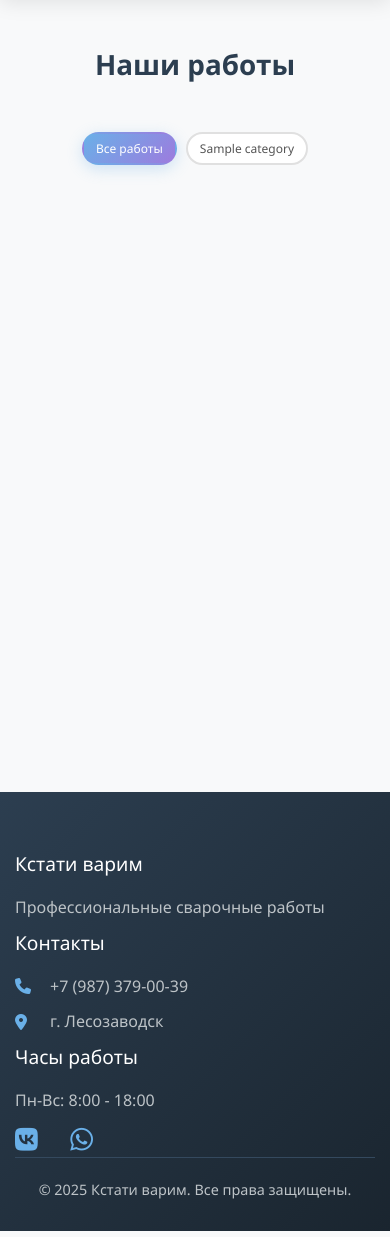
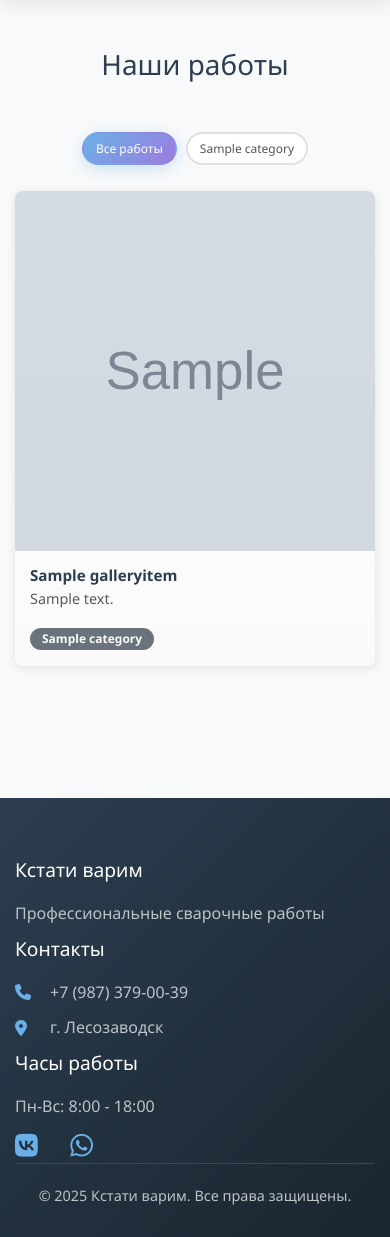
Before and after one commit to gnwwolf/kstativarim_project, a Django app: page /gallery/ in a window 390 px wide. Shown: the part 65-1302 px from the top of the page. Run offline with Django 5.2, Linux system fonts and the light colour scheme; tables that the repository leaves empty hold one stand-in row (values such as "Sample post"); grey boxes marked "Sample" are stand-in pictures.

Commit message:
Update style.css

```diff
--- a/main/static/main/css/style.css
+++ b/main/static/main/css/style.css
@@ -315,85 +315,32 @@ a:hover {
    ГАЛЕРЕЯ РАБОТ
    ======================================== */
 /* ========================================
-   НОРМАЛЬНАЯ СЕТКА ГАЛЕРЕИ
+   ПОЛНОЭКРАННЫЙ ПРОСМОТР ДЛЯ ГАЛЕРЕИ
    ======================================== */
 
-/* ---------- ОБЩИЕ СТИЛИ ---------- */
-.gallery-section {
-    padding: 60px 0;
-    background: #f8f9fa;
-}
-
-.gallery-section h1 {
-    color: #2C3E50;
-    font-weight: 700;
-    margin-bottom: 40px;
-    text-align: center;
-}
-
-/* ---------- КНОПКИ ФИЛЬТРОВ ---------- */
-.gallery-filters {
-    display: flex;
-    flex-wrap: wrap;
-    justify-content: center;
-    gap: 10px;
-    margin-bottom: 40px;
-}
-
-.filter-btn {
-    padding: 10px 25px;
-    border: 2px solid #e0e0e0;
-    border-radius: 30px;
+/* Карточка галереи - курсор указывает на кликабельность */
+.gallery-card {
+    cursor: pointer;
+    overflow: hidden;
+    border-radius: 8px;
+    box-shadow: 0 2px 10px rgba(0,0,0,0.1);
+    transition: transform 0.3s ease, box-shadow 0.3s ease;
     background: white;
-    color: #555;
-    font-size: 0.95rem;
-    font-weight: 500;
-    cursor: pointer;
-    transition: all 0.3s ease;
-}
-
-.filter-btn:hover {
-    background: #f0f0f0;
-    border-color: #6AB0E8;
-    transform: translateY(-2px);
-}
-
-.filter-btn.active {
-    background: linear-gradient(135deg, #6AB0E8, #9D7BDE);
-    color: white;
-    border-color: transparent;
-    box-shadow: 0 4px 15px rgba(106, 176, 232, 0.3);
-}
-
-/* ---------- СЕТКА ГАЛЕРЕИ ---------- */
-.gallery-grid {
-    display: grid;
-    grid-template-columns: repeat(4, 1fr);
-    gap: 25px;
-}
-
-/* ---------- КАРТОЧКА ГАЛЕРЕИ ---------- */
-.gallery-card {
-    background: white;
-    border-radius: 12px;
-    overflow: hidden;
-    box-shadow: 0 2px 15px rgba(0, 0, 0, 0.08);
-    transition: all 0.3s ease;
-    cursor: pointer;
+    height: 100%;
 }
 
 .gallery-card:hover {
     transform: translateY(-5px);
-    box-shadow: 0 8px 30px rgba(0, 0, 0, 0.15);
+    box-shadow: 0 8px 30px rgba(0,0,0,0.2);
 }
 
-/* ---------- ИЗОБРАЖЕНИЕ ---------- */
+/* Контейнер для изображения с сохранением пропорций */
 .gallery-card .image-wrapper {
     width: 100%;
-    padding-top: 75%;
+    padding-top: 75%; /* 4:3 Aspect Ratio */
     position: relative;
     overflow: hidden;
-    background: #f0f0f0;
+    background: #f8f9fa;
 }
 
 .gallery-card .image-wrapper img {
@@ -403,28 +350,225 @@ a:hover {
     width: 100%;
     height: 100%;
     object-fit: cover;
-    transition: transform 0.3s ease;
+    transition: transform 0.4s ease;
 }
 
 .gallery-card:hover .image-wrapper img {
-    transform: scale(1.05);
+    transform: scale(1.08);
 }
 
-/* Иконка увеличения */
-.gallery-card .image-wrapper .zoom-icon {
+/* Тело карточки */
+.gallery-card .card-body {
+    padding: 15px;
+}
+
+.gallery-card .card-title {
+    font-size: 1.1rem;
+    margin-bottom: 5px;
+    font-weight: 600;
+    color: #2C3E50;
+}
+
+.gallery-card .card-text {
+    color: #7F8C8D;
+    font-size: 0.9rem;
+    line-height: 1.4;
+}
+
+.gallery-card .badge {
+    font-size: 0.8rem;
+    padding: 5px 12px;
+    border-radius: 20px;
+}
+
+/* ========================================
+   ПОЛНОЭКРАННОЕ МОДАЛЬНОЕ ОКНО
+   ======================================== */
+
+.fullscreen-modal {
+    display: none;
+    position: fixed;
+    z-index: 9999;
+    left: 0;
+    top: 0;
+    width: 100%;
+    height: 100%;
+    background-color: rgba(0, 0, 0, 0.92);
+    align-items: center;
+    justify-content: center;
+    animation: fadeIn 0.3s ease;
+}
+
+@keyframes fadeIn {
+    from { opacity: 0; }
+    to { opacity: 1; }
+}
+
+@keyframes zoomIn {
+    from { transform: scale(0.8); opacity: 0; }
+    to { transform: scale(1); opacity: 1; }
+}
+
+.fullscreen-content {
+    max-width: 92%;
+    max-height: 85%;
+    object-fit: contain;
+    border-radius: 6px;
+    animation: zoomIn 0.3s ease;
+    box-shadow: 0 0 50px rgba(0,0,0,0.5);
+}
+
+/* Подпись под изображением */
+.fullscreen-caption {
+    position: absolute;
+    bottom: 40px;
+    left: 50%;
+    transform: translateX(-50%);
+    color: white;
+    font-size: 1.2rem;
+    background: rgba(0, 0, 0, 0.7);
+    padding: 12px 30px;
+    border-radius: 8px;
+    text-align: center;
+    max-width: 80%;
+    font-weight: 500;
+    backdrop-filter: blur(10px);
+    border: 1px solid rgba(255,255,255,0.1);
+}
+
+/* Кнопка закрытия */
+.close-fullscreen {
+    position: absolute;
+    top: 25px;
+    right: 35px;
+    color: white;
+    font-size: 45px;
+    font-weight: bold;
+    cursor: pointer;
+    z-index: 10000;
+    background: rgba(255, 255, 255, 0.1);
+    width: 60px;
+    height: 60px;
+    border-radius: 50%;
+    display: flex;
+    align-items: center;
+    justify-content: center;
+    transition: all 0.3s ease;
+    user-select: none;
+    border: 2px solid rgba(255,255,255,0.2);
+}
+
+.close-fullscreen:hover {
+    color: #ff4444;
+    background: rgba(255, 68, 68, 0.2);
+    border-color: #ff4444;
+    transform: rotate(90deg);
+}
+
+/* Индикатор загрузки */
+.fullscreen-loading {
+    position: absolute;
+    color: white;
+    font-size: 2rem;
+    z-index: 9998;
+    animation: spin 1s linear infinite;
+}
+
+@keyframes spin {
+    from { transform: rotate(0deg); }
+    to { transform: rotate(360deg); }
+}
+
+/* ========================================
+   АДАПТИВНОСТЬ ДЛЯ МОБИЛЬНЫХ УСТРОЙСТВ
+   ======================================== */
+
+@media (max-width: 768px) {
+    .fullscreen-content {
+        max-width: 95%;
+        max-height: 70%;
+    }
+
+    .fullscreen-caption {
+        font-size: 0.95rem;
+        padding: 10px 20px;
+        bottom: 25px;
+        max-width: 90%;
+        width: auto;
+    }
+
+    .close-fullscreen {
+        top: 15px;
+        right: 15px;
+        width: 50px;
+        height: 50px;
+        font-size: 35px;
+    }
+}
+
+@media (max-width: 576px) {
+    .gallery-card .image-wrapper {
+        padding-top: 100%; /* 1:1 Aspect Ratio на телефонах */
+    }
+
+    .gallery-card .card-title {
+        font-size: 0.95rem;
+    }
+
+    .fullscreen-content {
+        max-width: 98%;
+        max-height: 65%;
+    }
+
+    .fullscreen-caption {
+        font-size: 0.85rem;
+        padding: 8px 16px;
+        bottom: 15px;
+        max-width: 95%;
+    }
+
+    .close-fullscreen {
+        top: 10px;
+        right: 10px;
+        width: 40px;
+        height: 40px;
+        font-size: 28px;
+    }
+}
+
+/* ========================================
+   ДОПОЛНИТЕЛЬНЫЕ ЭФФЕКТЫ
+   ======================================== */
+
+/* Свечение при наведении на карточку */
+.gallery-card::after {
+    content: '';
+    position: absolute;
+    top: 0;
+    left: 0;
+    right: 0;
+    bottom: 0;
+    background: linear-gradient(to bottom, transparent 0%, rgba(0,0,0,0.02) 100%);
+    pointer-events: none;
+    border-radius: 8px;
+}
+
+/* Иконка увеличения при наведении */
+.gallery-card .zoom-icon {
     position: absolute;
     top: 50%;
     left: 50%;
     transform: translate(-50%, -50%) scale(0);
     color: white;
-    font-size: 2.5rem;
+    font-size: 3rem;
     opacity: 0;
     transition: all 0.3s ease;
-    text-shadow: 0 0 20px rgba(0, 0, 0, 0.5);
+    text-shadow: 0 0 20px rgba(0,0,0,0.5);
     pointer-events: none;
+    z-index: 2;
 }
 
-.gallery-card:hover .image-wrapper .zoom-icon {
+.gallery-card:hover .zoom-icon {
     transform: translate(-50%, -50%) scale(1);
     opacity: 0.8;
 }
@@ -446,114 +590,48 @@ a:hover {
     background: rgba(0, 0, 0, 0.15);
 }
 
-/* ---------- ТЕКСТ КАРТОЧКИ ---------- */
-.gallery-card .card-body {
-    padding: 18px 20px 20px;
+/* ========================================
+   КНОПКИ ФИЛЬТРОВ
+   ======================================== */
+
+.filter-btn {
+    padding: 8px 20px;
+    margin: 3px;
+    border-radius: 25px;
+    border: 2px solid #e0e0e0;
+    background: white;
+    color: #555;
+    transition: all 0.3s ease;
+    cursor: pointer;
+    font-size: 0.9rem;
 }
 
-.gallery-card .card-title {
-    font-size: 1.1rem;
-    font-weight: 600;
-    color: #2C3E50;
-    margin-bottom: 5px;
+.filter-btn:hover {
+    background: #f0f0f0;
+    border-color: #6AB0E8;
+    transform: translateY(-2px);
 }
 
-.gallery-card .card-text {
-    color: #7F8C8D;
-    font-size: 0.9rem;
-    line-height: 1.5;
-    margin-bottom: 10px;
+.filter-btn.active {
+    background: linear-gradient(135deg, #6AB0E8, #9D7BDE);
+    color: white;
+    border-color: transparent;
+    box-shadow: 0 4px 15px rgba(106, 176, 232, 0.3);
 }
 
-.gallery-card .badge {
-    font-size: 0.75rem;
-    padding: 5px 14px;
-    border-radius: 20px;
-    background: linear-gradient(135deg, #6AB0E8, #9D7BDE) !important;
-    color: white !important;
-    font-weight: 500;
+/* ========================================
+   СЕТКА ГАЛЕРЕИ
+   ======================================== */
+
+.gallery-grid {
+    display: grid;
+    grid-template-columns: repeat(auto-fill, minmax(280px, 1fr));
+    gap: 25px;
 }
 
-/* ---------- 4 КОЛОНКИ ---------- */
-@media (max-width: 1200px) {
-    .gallery-grid {
-        grid-template-columns: repeat(3, 1fr);
-        gap: 20px;
-    }
+.gallery-item {
+    animation: fadeInUp 0.5s ease;
 }
-
-/* ---------- 3 КОЛОНКИ ---------- */
-@media (max-width: 992px) {
-    .gallery-grid {
-        grid-template-columns: repeat(2, 1fr);
-        gap: 20px;
-    }
-
-    .gallery-section {
-        padding: 40px 0;
-    }
-}
-
-/* ---------- 2 КОЛОНКИ ---------- */
-@media (max-width: 768px) {
-    .gallery-grid {
-        grid-template-columns: repeat(2, 1fr);
-        gap: 15px;
-    }
-
-    .filter-btn {
-        padding: 8px 18px;
-        font-size: 0.85rem;
-    }
-
-    .gallery-card .card-title {
-        font-size: 1rem;
-    }
-}
-
-/* ---------- 1 КОЛОНКА ---------- */
-@media (max-width: 576px) {
-    .gallery-grid {
-        grid-template-columns: 1fr;
-        gap: 15px;
-    }
-
-    .gallery-card .image-wrapper {
-        padding-top: 65%;
-    }
-
-    .gallery-card .card-body {
-        padding: 14px 16px 16px;
-    }
-
-    .gallery-card .card-title {
-        font-size: 0.95rem;
-    }
-
-    .gallery-filters {
-        gap: 6px;
-    }
-
-    .filter-btn {
-        padding: 6px 14px;
-        font-size: 0.75rem;
-    }
-}
-
-/* ---------- АНИМАЦИЯ ПОЯВЛЕНИЯ ---------- */
-.gallery-item {
-    animation: fadeInUp 0.5s ease forwards;
-    opacity: 0;
-}
-
-.gallery-item:nth-child(1) { animation-delay: 0.05s; }
-.gallery-item:nth-child(2) { animation-delay: 0.10s; }
-.gallery-item:nth-child(3) { animation-delay: 0.15s; }
-.gallery-item:nth-child(4) { animation-delay: 0.20s; }
-.gallery-item:nth-child(5) { animation-delay: 0.25s; }
-.gallery-item:nth-child(6) { animation-delay: 0.30s; }
-.gallery-item:nth-child(7) { animation-delay: 0.35s; }
-.gallery-item:nth-child(8) { animation-delay: 0.40s; }
 
 @keyframes fadeInUp {
     from {
```
Also changed, not shown: other parts of main/static/main/css/style.css (+0 -108 lines).
